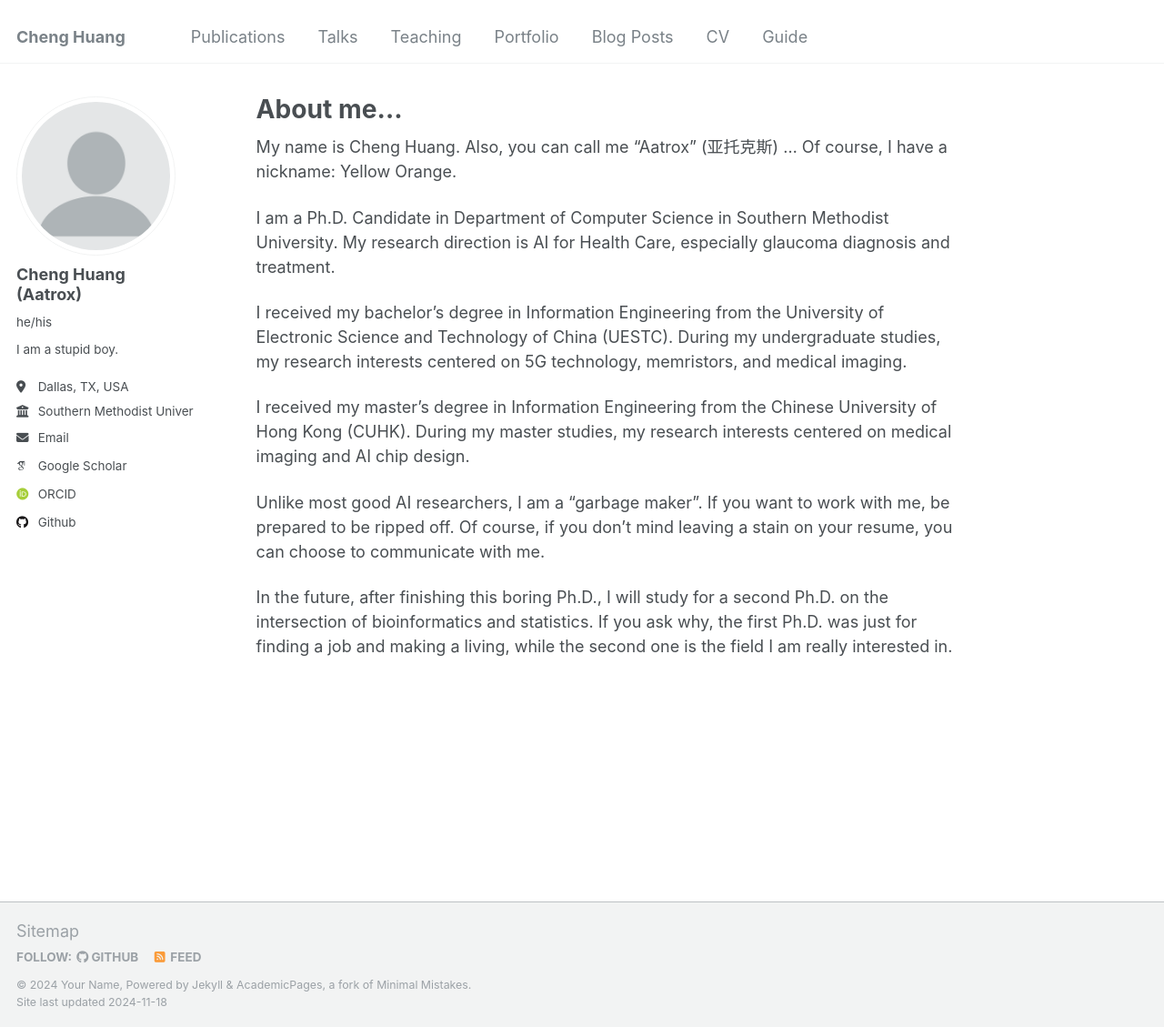
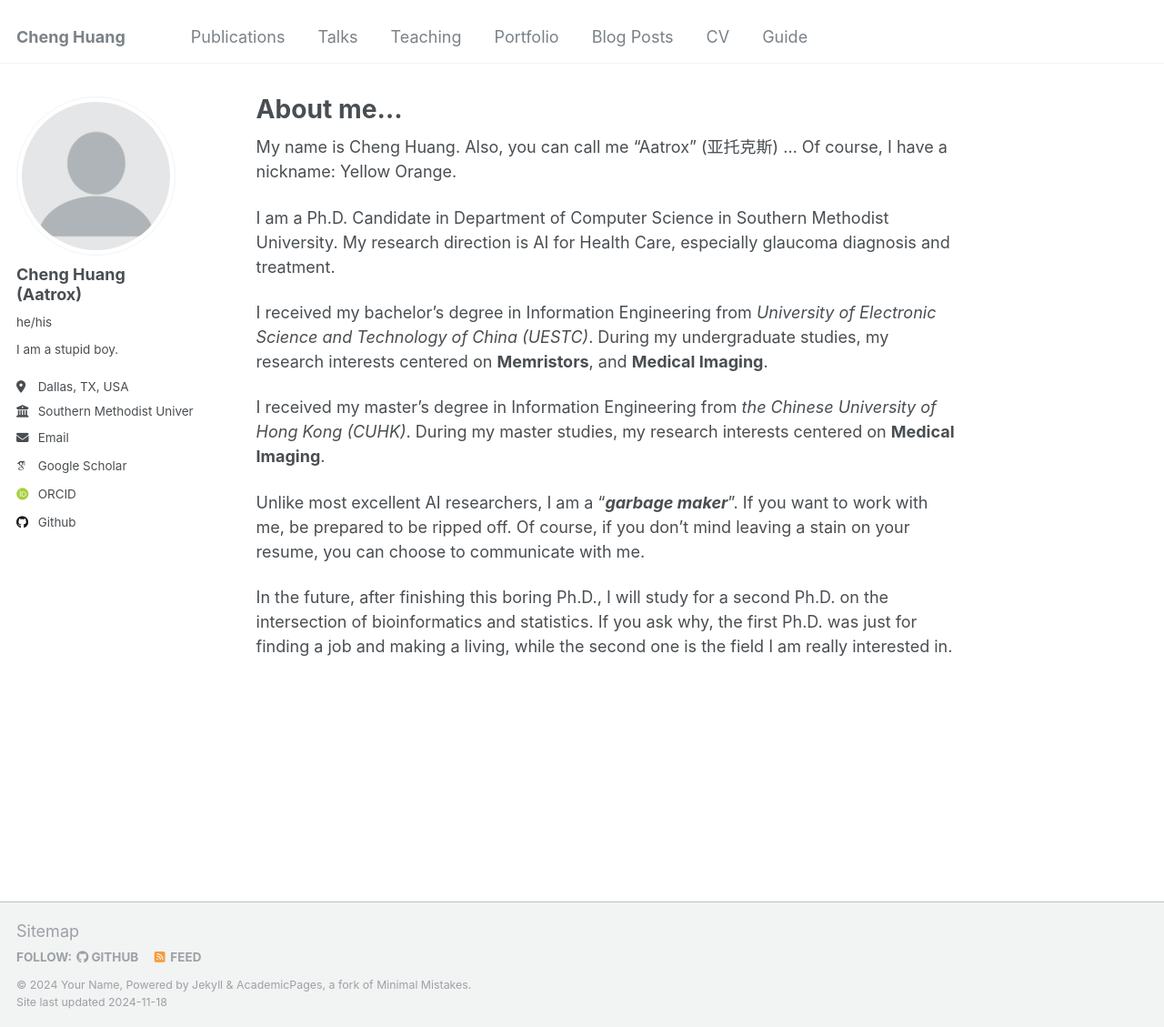
Before and after one commit to CH-YellowOrange/Aatrox-Cheng.github.io, a Jekyll site: the page built from _pages/about.md, in a window 1280 px wide and 1129 px high. Shown: the whole window at 91% size. Built offline with Jekyll 4.4.1, drawn with Linux system fonts in a browser that asks for light colours; some web fonts are replaced.

Commit message:
Update about.md

```diff
--- a/_pages/about.md
+++ b/_pages/about.md
@@ -11,10 +11,10 @@ My name is Cheng Huang. Also, you can call me "Aatrox" (亚托克斯) ... Of cou
 
 I am a Ph.D. Candidate in Department of Computer Science in Southern Methodist University. My research direction is AI for Health Care, especially glaucoma diagnosis and treatment.
 
-I received my bachelor’s degree in Information Engineering from the University of Electronic Science and Technology of China (UESTC). During my undergraduate studies, my research interests centered on 5G technology, memristors, and medical imaging.
+I received my bachelor’s degree in Information Engineering from *University of Electronic Science and Technology of China (UESTC)*. During my undergraduate studies, my research interests centered on **Memristors**, and **Medical Imaging**.
 
-I received my master’s degree in Information Engineering from the Chinese University of Hong Kong (CUHK). During my master studies, my research interests centered on medical imaging and AI chip design.
+I received my master’s degree in Information Engineering from *the Chinese University of Hong Kong (CUHK)*. During my master studies, my research interests centered on **Medical Imaging**.
 
-Unlike most good AI researchers, I am a "garbage maker". If you want to work with me, be prepared to be ripped off. Of course, if you don't mind leaving a stain on your resume, you can choose to communicate with me.
+Unlike most excellent AI researchers, I am a "***garbage maker***". If you want to work with me, be prepared to be ripped off. Of course, if you don't mind leaving a stain on your resume, you can choose to communicate with me.
 
 In the future, after finishing this boring Ph.D., I will study for a second Ph.D. on the intersection of bioinformatics and statistics. If you ask why, the first Ph.D. was just for finding a job and making a living, while the second one is the field I am really interested in.
```
